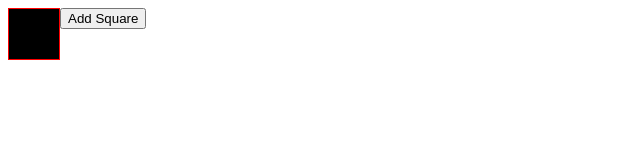
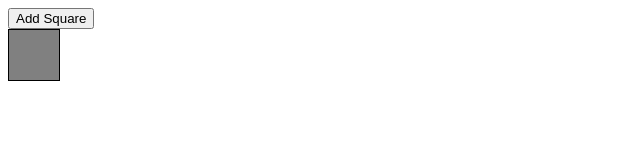
Before and after one commit to 5uperN1na/domDomDom, a plain HTML site: page index.html in a window 1280 px wide. Both pictures are taken after a click on the button "Add Square". Shown: the whole page, without its empty margins (0-640 px from the left). Drawn offline with Linux system fonts and the light colour scheme.

Commit message:
Add updates to .js and CSS files.

```diff
--- a/scripts.js
+++ b/scripts.js
@@ -1,23 +1,32 @@
 window.addEventListener('DOMContentLoaded', function () {
 
-    //Created div container
+    //Created div container and appended div container to the body
     let divContainer = document.createElement('div');
     document.body.appendChild(divContainer);
 
-    //Created button
+    //Created div element
+    let divBtn = document.createElement('div');
+    //Created button element
     let button = document.createElement('button');
-    let btnText = document.createTextNode('Add Square');
-    button.appendChild(btnText);
-    document.body.appendChild(button);
+    //Created text for button
+    let text = document.createTextNode('Add Square');
+    //Appended text to the button element.
+    button.appendChild(text);
+    //Appended button element (with text) to the div
+    divBtn.appendChild(button);
+    //Apended div to div container
+    //div.className = 'btn';
+    divContainer.appendChild(divBtn);
 
     //Created global variable for id increment.
     let i = 1;
 
     //Created function to add square (div) each time button is clicked.
     function insertSquare() {
+
         let div = document.createElement('div');
         let divText = document.createTextNode('Div ID:' + ' ' + i);
-        div.className = 'div';
+        div.className = 'divs';
         divContainer.appendChild(div);
         div.setAttribute('i', i);
         i++;
@@ -28,23 +37,23 @@ window.addEventListener('DOMContentLoaded', function () {
         });
 
         //Created event listener when mouse hovers over div, the id is displayed.
-        //div.addEventListener('mouseover', function () {
-       // div.appendChild(divText);
+        div.addEventListener('mouseover', function () {
+        div.appendChild(divText);
 
-       // });
+        });
 
         //Created event listener when mouse leaves the div, the id does not display.
-        //div.addEventListener('mouseleave', function () {
-        //divText.remove();
-        // });
+        div.addEventListener('mouseleave', function () {
+        divText.remove();
+        });
 
+        //div.addEventListener('mouseover', function () {
+            //hover(this, divText)
+        //});
 
-
-
-        div.addEventListener('moveover', hover);
-
-
-        div.addEventListener('mouseleave', removeHover);
+        //div.addEventListener('mouseout', function () {
+           // removeHover(divText)
+       // });
 
 
         div.addEventListener('dblclick', function () {
@@ -66,11 +75,13 @@ window.addEventListener('DOMContentLoaded', function () {
         });
 
 
-
     }
 
 
-    button.addEventListener('click', insertSquare);
+    divBtn.addEventListener('click', insertSquare);
+
+
+
 
     //created an array with random colors
     let colors = [
@@ -89,18 +100,14 @@ window.addEventListener('DOMContentLoaded', function () {
         return colors[Math.floor(Math.random() * colors.length)];
     }
 
+   // function hover(box, divText) {
+        //box.appendChild(divText);
+   // }
 
-    function hover(divText) {
-        div.appendChild(divText);
-         //console.log(this.id);
-     }
+    //function removeHover(divText) {
+        //divText.remove();
 
-    function removeHover() {
-       divText.remove();
-
-    }
-
-
+   // }
 
 
 });
--- a/styles.css
+++ b/styles.css
@@ -1,15 +1,70 @@
-.button{
+/*body{
+  position: relative;
+  display: block;
+  width: 100%;
+}
+*/
+
+/*button {
+  background-color: lightgrey;
+  border: gray;
+  color: black;
+  padding: 15px 32px;
+  text-align: center;
+  text-decoration: none;
+  display: inline-block;
+  font-size: 14px;
+  margin: 3px 1px;
+  cursor: pointer;
+  position: absolute;
+  top: 50vh;
+
 
 }
+*/
+
+/*
+.div {
+    height: 75px;
+    width: 75px;
+    color: white;
+    text-align: center;
+    vertical-align: middle;
+    border: 1px solid black;
+    background-color:grey;
+    float: left;
+    padding: 3em;
 
 
+  }
+  */
 
-.div {
+  /*divBtn{
+
+      background-color: green;
+      border: none;
+      color: black;
+      padding: 5px 10px;
+      text-align: center;
+      text-decoration: none;
+      display: inline-block;
+      font-size: 14px;
+      margin: 2px 2px;
+      cursor: pointer;
+
+  }
+  */
+
+  .divs{
+
     height: 50px;
     width: 50px;
     color: white;
     text-align: center;
-    border: 1px solid red;
-    background-color:black;
+    vertical-align: middle;
+    border: 1px solid black;
+    background-color:grey;
     float: left;
+
+
   }
```
Also changed, not shown: scripts2.js (added, +42 -0 lines).
